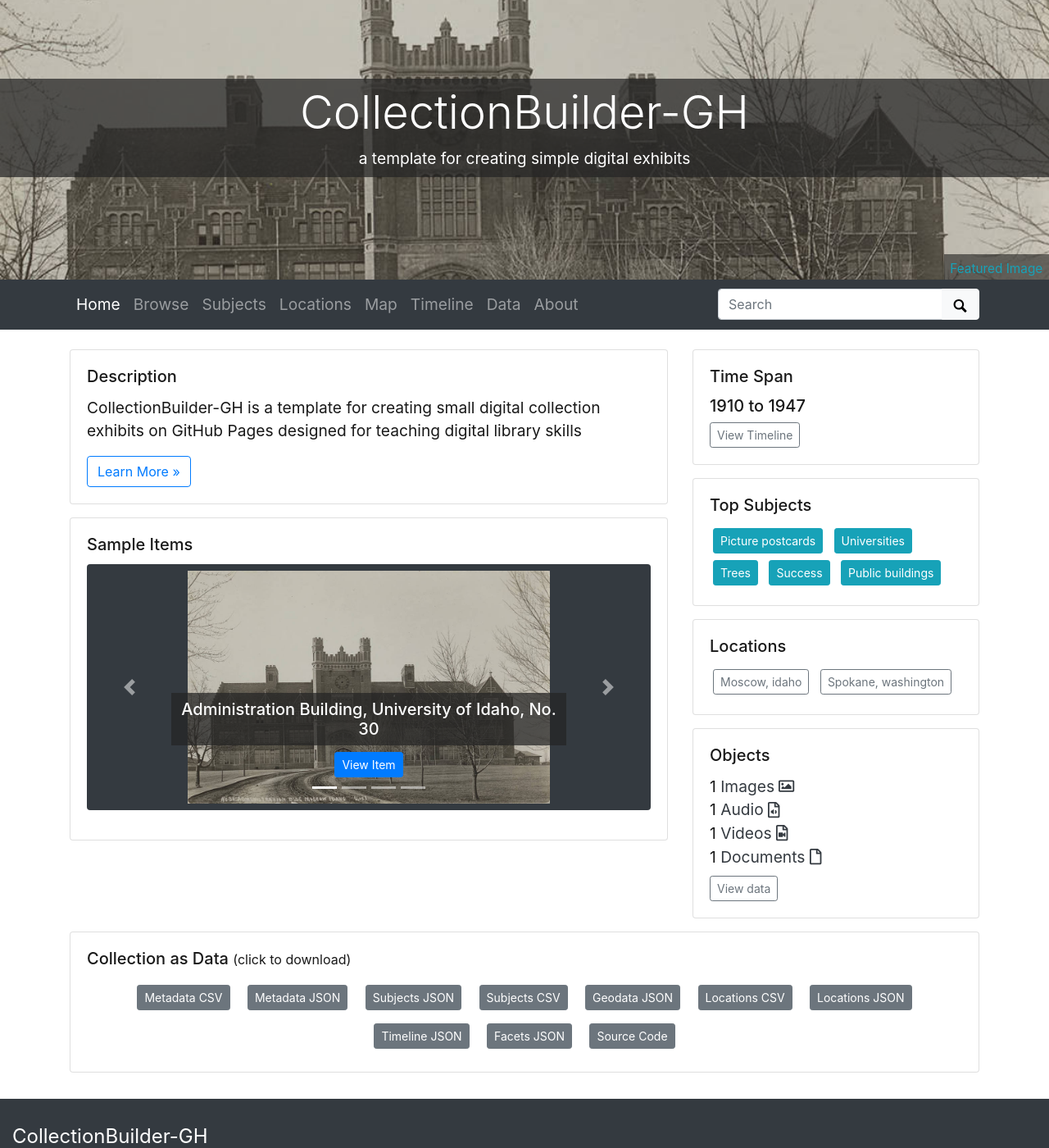
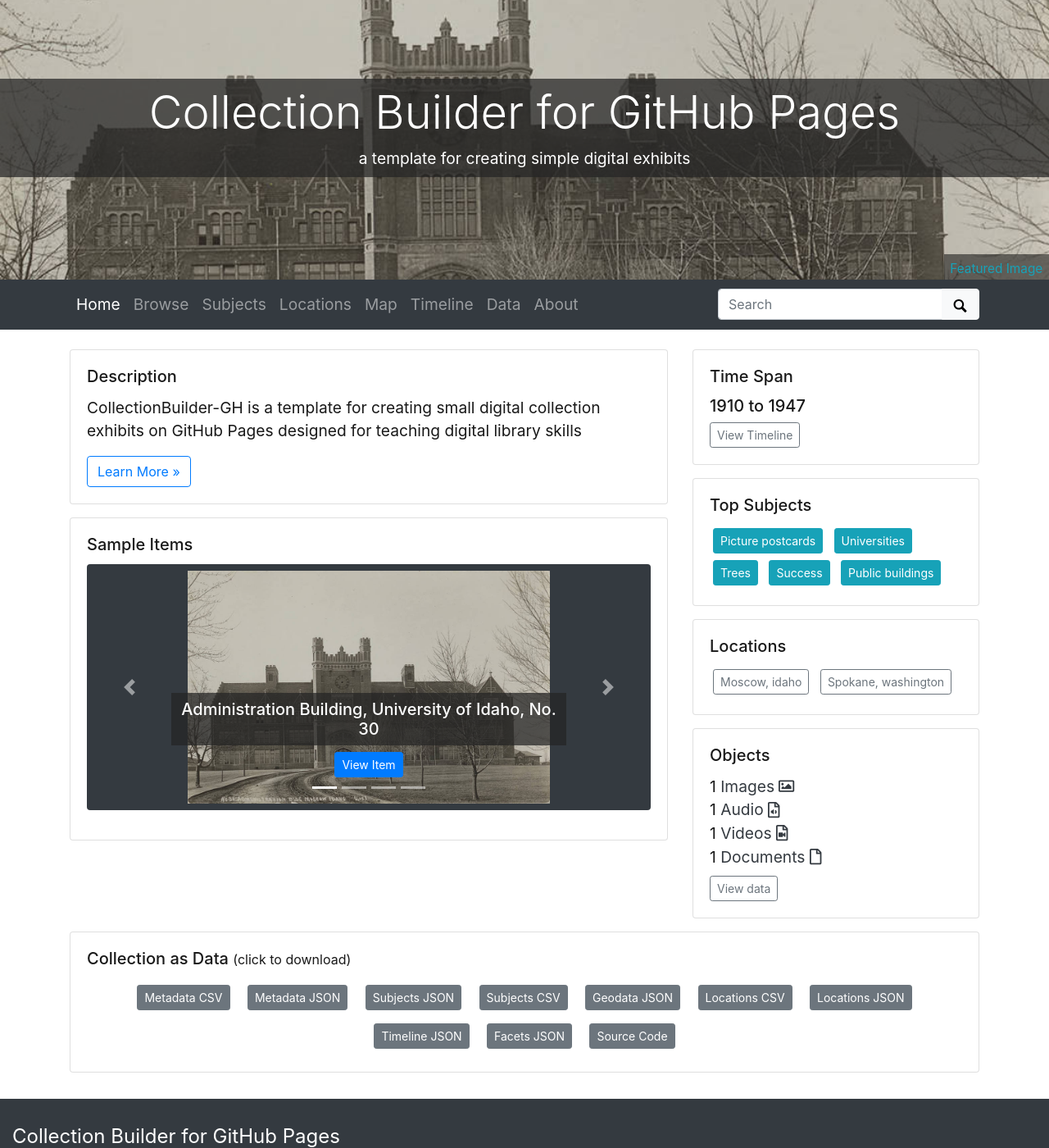
Before and after one commit to tomkeays/collectionbuilder-gh, a Jekyll site: the page built from index.md, in a window 1280 px wide and 1400 px high. Shown: the whole window at 82% size. Built offline with Jekyll 4.4.1, drawn with Linux system fonts in a browser that asks for light colours.

Commit message:
edit title

```diff
--- a/_config.yml
+++ b/_config.yml
@@ -18,7 +18,7 @@
 # SITE SETTINGS
 #
 # title of site appears in banner
-title: CollectionBuilder-GH
+title: Collection Builder for GitHub Pages
 # tagline, a short phrase that will appear throughout the site in the top banner
 tagline: a template for creating simple digital exhibits
 # description appears in meta tags and other locations
```
